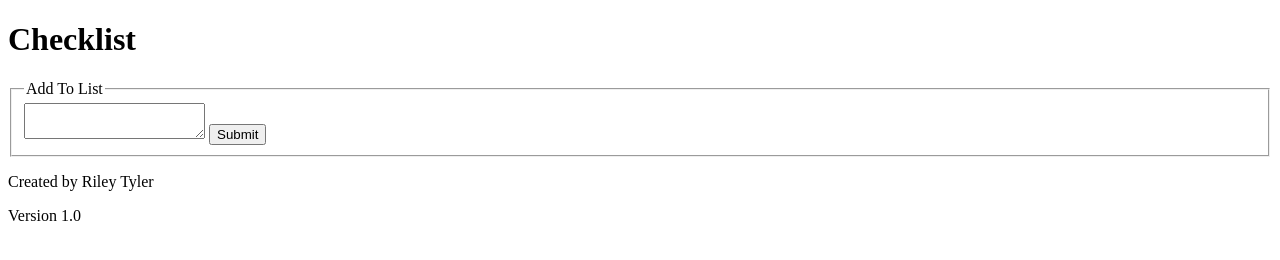
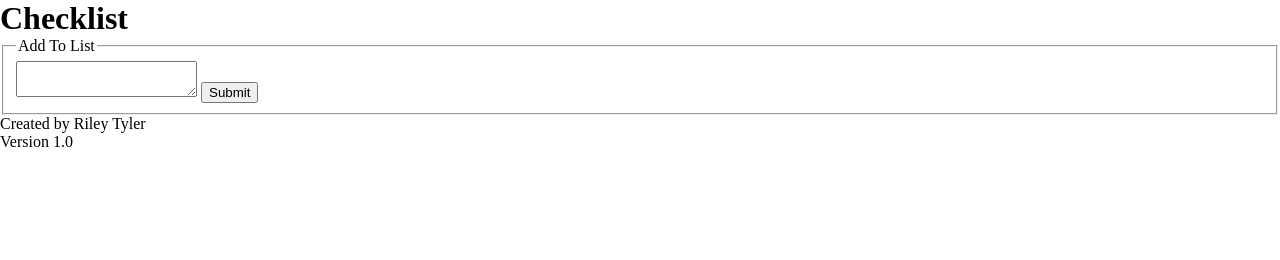
Before and after one commit to RileyTyler12/Reops-Checklist-Maker, a plain HTML site: page index.html in a window 1280 px wide. Drawn offline with Linux system fonts and the light colour scheme.

Commit message:
Add basic CSS reset to styles.css

```diff
--- a/css/styles.css
+++ b/css/styles.css
@@ -1,3 +1,9 @@
 /*
 Written by Riley Tyler
 */
+
+/* Basic CSS Reset */
+body, h1, h2, h3, h4, h5, h6, p, ol, ul {
+    margin: 0;
+    padding: 0;
+}
```
